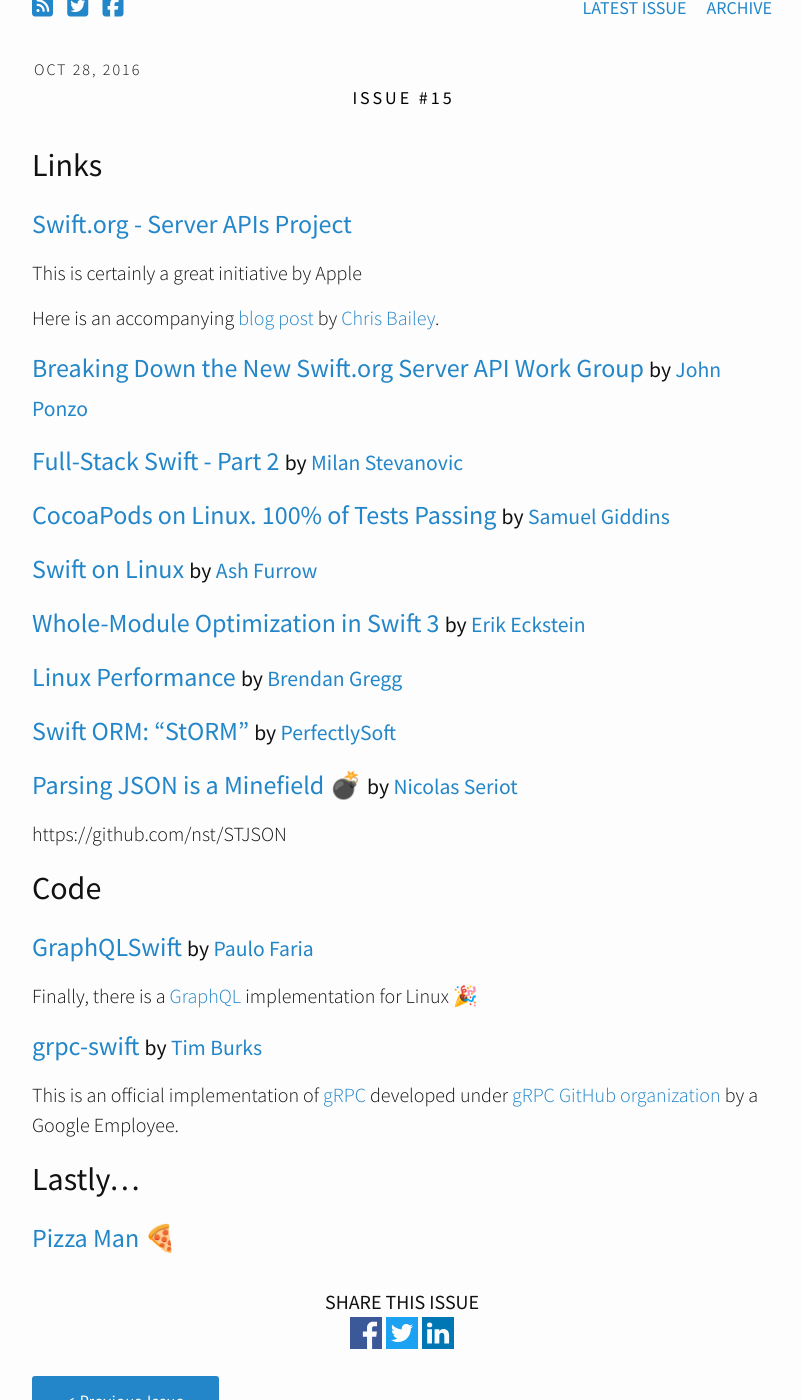
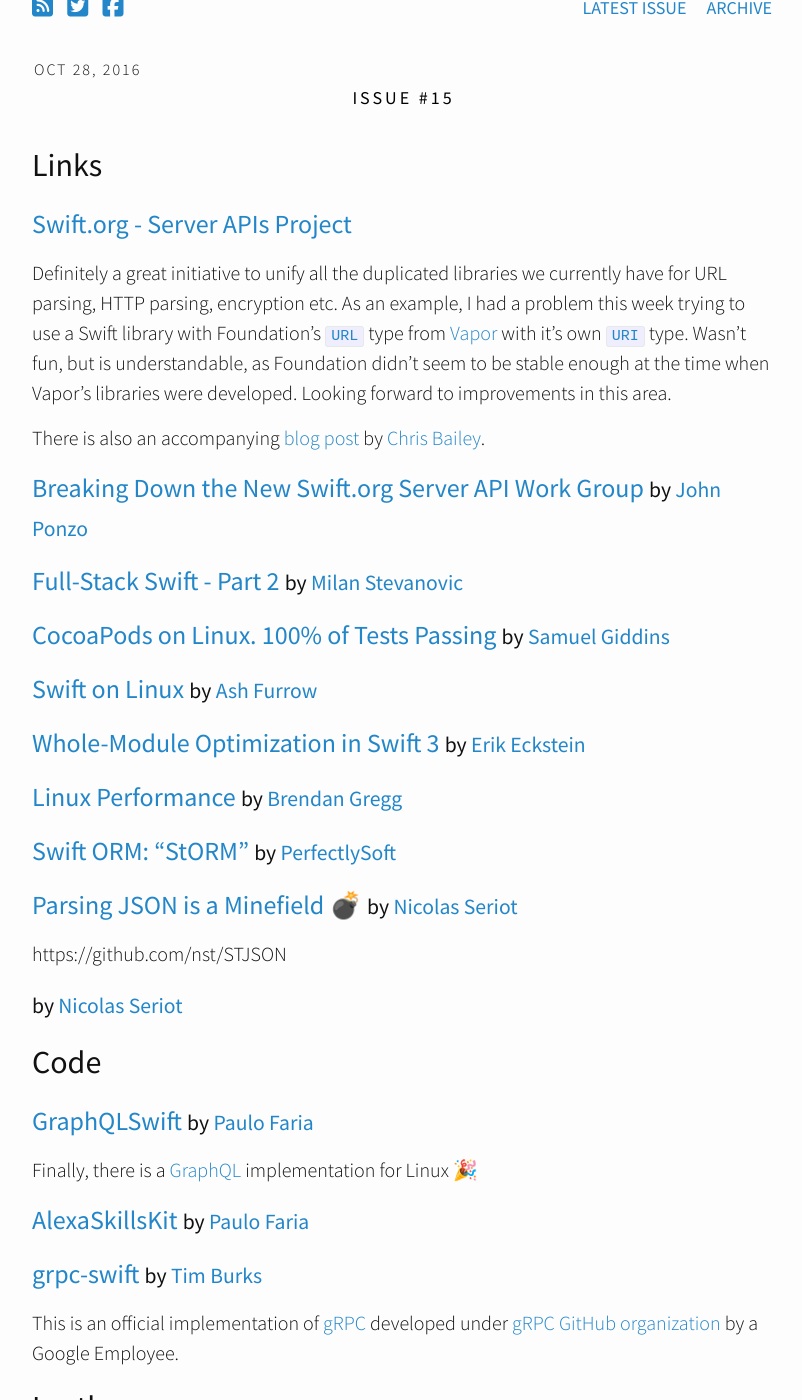
Before and after one commit to ServerSwift/serverswift.tech, a Jekyll site: the page built from _posts/2016-10-28-issue15.markdown, in a window 1280 px wide and 1400 px high, scrolled down 442 px. Shown: the whole window, without its empty margins (238-1040 px from the left). Built offline with Jekyll 4.4.1, drawn with Linux system fonts in a browser that asks for light colours; nearby versions of some CDN libraries.

Commit message:
more descriptions and links added to Issue #15

```diff
--- a/_posts/2016-10-28-issue15.markdown
+++ b/_posts/2016-10-28-issue15.markdown
@@ -6,12 +6,16 @@
 
 ## Links
 
-
 ### [Swift.org - Server APIs Project](https://swift.org/server-apis/)
 
-This is certainly a great initiative by Apple
+Definitely a great initiative to unify all the duplicated libraries we currently
+have for URL parsing, HTTP parsing, encryption etc. As an example,
+I had a problem this week trying to use a Swift library with Foundation's [`URL`](https://developer.apple.com/reference/foundation/url)
+type from [Vapor](https://vapor.codes) with it's own [`URI`](https://github.com/vapor/engine/blob/master/Sources/URI/Model/URI.swift)
+type. Wasn't fun, but is understandable, as Foundation didn't seem to be stable enough at
+the time when Vapor's libraries were developed. Looking forward to improvements in this area.
 
-Here is an accompanying [blog post](https://swift.org/blog/server-api-workgroup/)
+There is also an accompanying [blog post](https://swift.org/blog/server-api-workgroup/)
 by [Chris Bailey](https://twitter.com/Chris__Bailey).
 
 ### [Breaking Down the New Swift.org Server API Work Group](https://developer.ibm.com/swift/2016/10/25/breaking-down-the-new-swift-org-server-api-work-group/) <small>by [John Ponzo](https://twitter.com/john_ponzo)</small>
@@ -47,11 +51,15 @@
 
 https://github.com/nst/STJSON
 
+### [](https://github.com/bwhiteley/JSONShootout) <small>by [Nicolas Seriot](https://twitter.com/nst021)</small>
+
 ## Code
 
 ### [GraphQLSwift](https://github.com/GraphQLSwift/GraphQL) <small>by [Paulo Faria](https://twitter.com/paulofariarl)</small>
 
 Finally, there is a [GraphQL](http://graphql.org) implementation for Linux 🎉
+
+### [AlexaSkillsKit](https://github.com/choefele/AlexaSkillsKit) <small>by [Paulo Faria](https://twitter.com/paulofariarl)</small>
 
 ### [grpc-swift](https://github.com/grpc/grpc-swift) <small>by [Tim Burks](https://twitter.com/timburks)</small>
 
```
